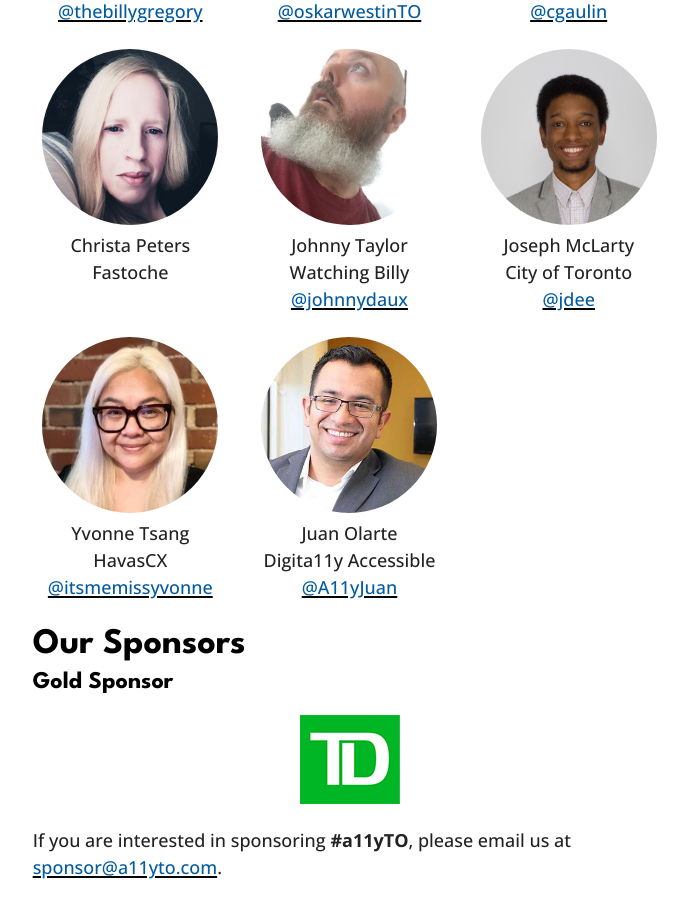
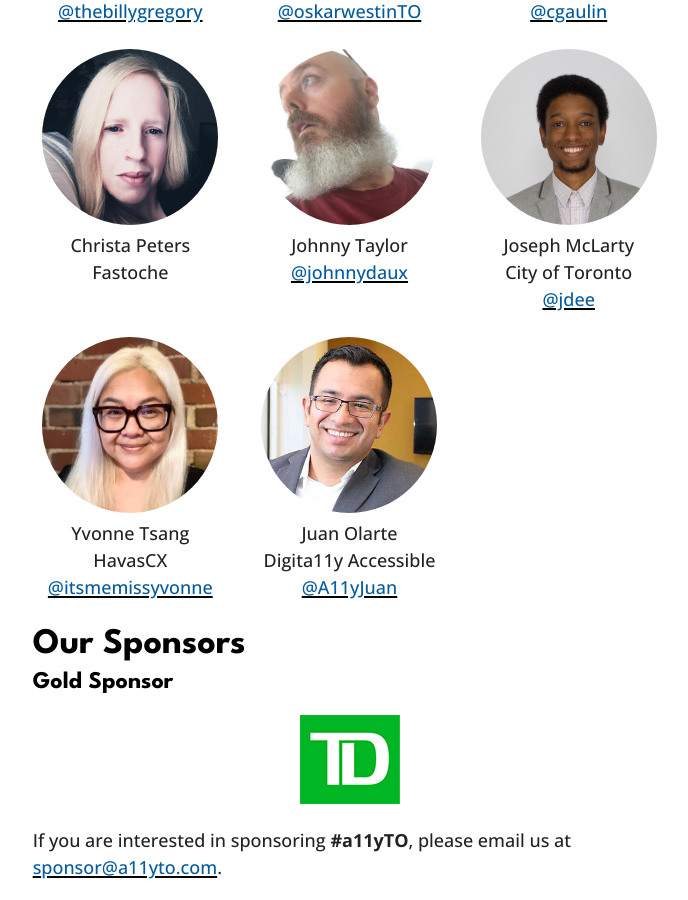
Before and after one commit to a11yTO/A11yTO-Main, a Jekyll site: the page built from organizers.html, in a window 1280 px wide and 900 px high, scrolled down 440 px. Shown: the whole window, without its empty margins (283-971 px from the left). Built offline with Jekyll 4.4.1, drawn with Linux system fonts in a browser that asks for light colours.

Commit message:
Update markup

```diff
--- a/organizers.html
+++ b/organizers.html
@@ -30,9 +30,8 @@
     <p>Fastoche</p>
   </li>
   <li>
-    <img src="/assets/organizers/JohnnyTaylor.jpg" alt="Johnny Taylor looking to his right, wearing a greying beard and a red t-shirt. All while keeping both eyes on Billy." width="240" height="240" loading="lazy" class="organizer__image watching">
+    <img src="/assets/organizers/JohnnyTaylor.jpg" alt="Johnny Taylor looking to his right, wearing a greying beard and a red t-shirt." width="240" height="240" loading="lazy" class="organizer__image">
     <p>Johnny Taylor</p>
-    <p>Watching Billy</p>
     <p><a rel="me" href="https://mastodon.social/@johnnydaux">@johnnydaux</a></p>
   </li>
   <li>
```
